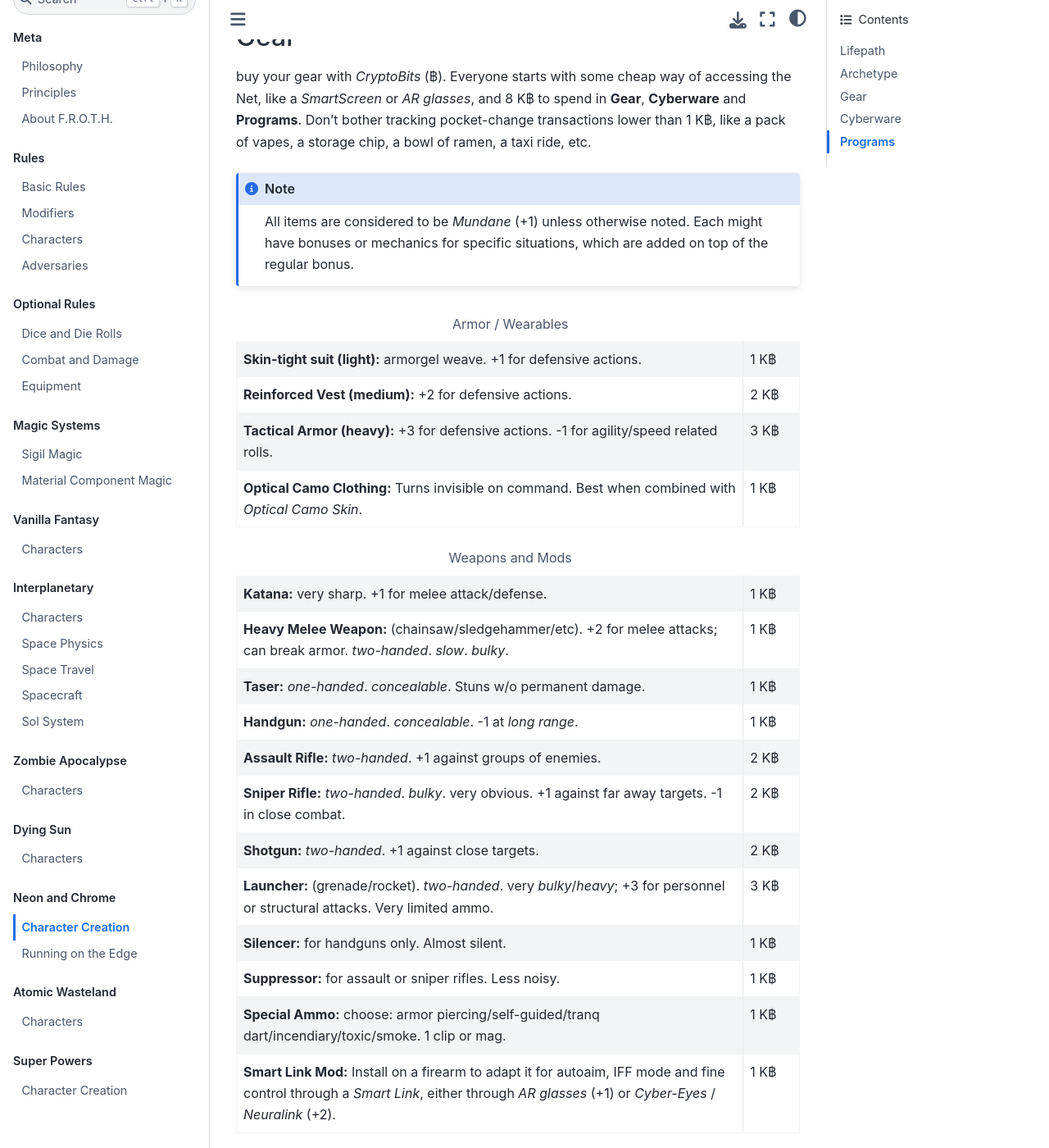
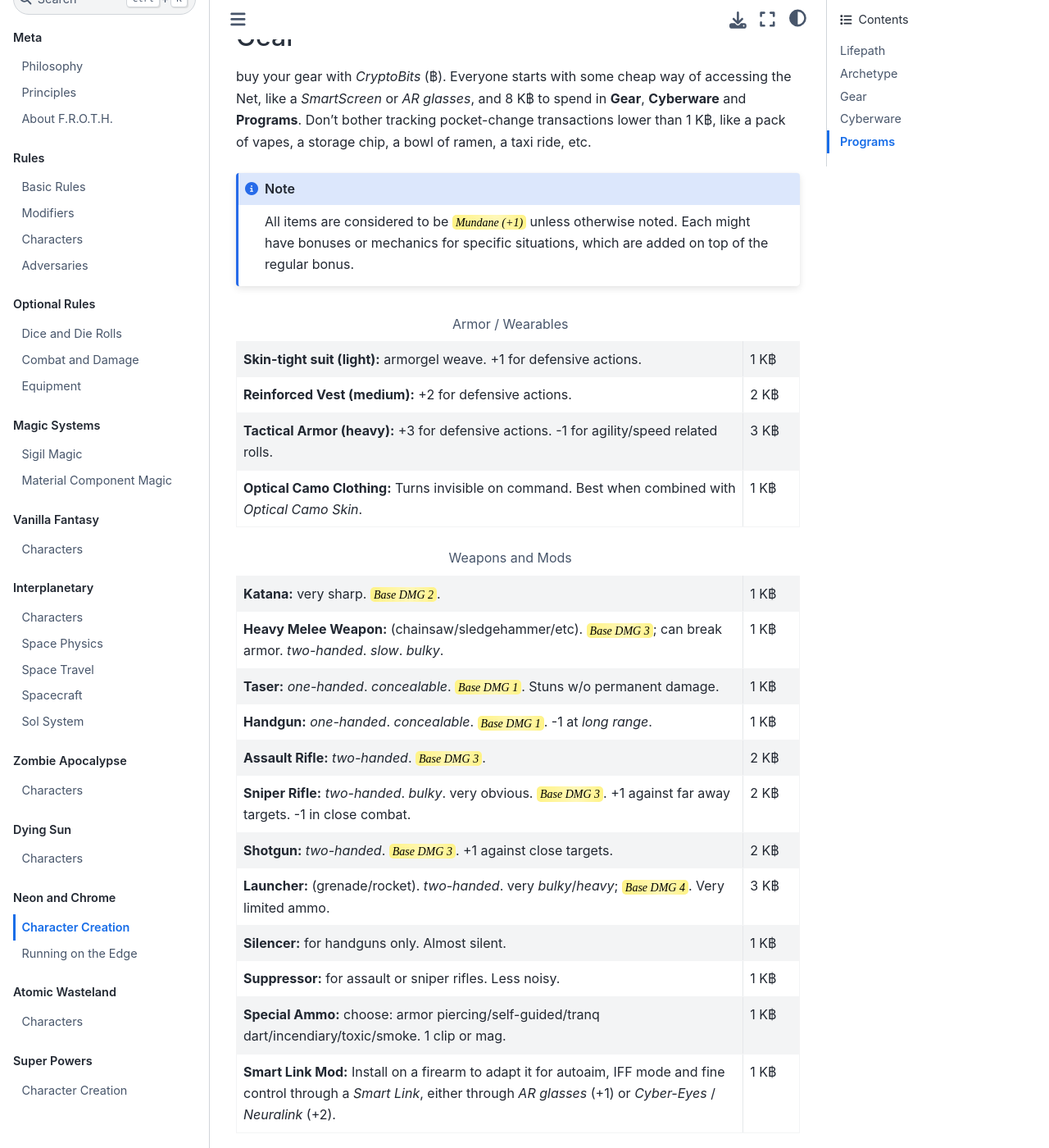
Before and after one commit to TaTooKa/froth, a Sphinx documentation site: the page built from docs/source/pages/worlds/neonandchrome/characters.rst, in a window 1280 px wide and 1400 px high, scrolled down 8870 px. Shown: the whole window at 82% size. Built offline with Sphinx 7.4.7 and the Sphinx Book theme 1.1.4, drawn with Linux system fonts in a browser that asks for light colours; cross-references to code outside the pages are shown as plain code.

Commit message:
add base damage to N&C gear.

```diff
--- a/docs/source/pages/optionalrules/combat.rst
+++ b/docs/source/pages/optionalrules/combat.rst
@@ -4,6 +4,8 @@ Combat and Damage
 .. figure:: /_static/images/rpg-image-11.jpg
 
    art © `Aleksi Briclot <https://www.artstation.com/aleksi>`_
+
+.. _base-damage:
 
 Base Damage
 ===========
--- a/docs/source/pages/worlds/neonandchrome/characters.rst
+++ b/docs/source/pages/worlds/neonandchrome/characters.rst
@@ -357,7 +357,7 @@ buy your gear with *CryptoBits* (฿). Everyone starts with some cheap way of ac
 
 .. note::
 
-   All items are considered to be *Mundane* (+1) unless otherwise noted. Each might have bonuses or mechanics for specific situations, which are added on top of the regular bonus.
+   All items are considered to be ``Mundane (+1)`` unless otherwise noted. Each might have bonuses or mechanics for specific situations, which are added on top of the regular bonus.
 
 .. csv-table:: Armor / Wearables
  :widths: 90, 10
@@ -370,14 +370,14 @@ buy your gear with *CryptoBits* (฿). Everyone starts with some cheap way of ac
 .. csv-table:: Weapons and Mods
  :widths: 90, 10
 
- "**Katana:** very sharp. +1 for melee attack/defense.","1 K฿"
- "**Heavy Melee Weapon:** (chainsaw/sledgehammer/etc). +2 for melee attacks; can break armor. *two-handed*. *slow*. *bulky*. ","1 K฿"
- "**Taser:** *one-handed*. *concealable*. Stuns w/o permanent damage.","1 K฿"
- "**Handgun:** *one-handed*. *concealable*. -1 at *long range*.","1 K฿"
- "**Assault Rifle:** *two-handed*. +1 against groups of enemies.","2 K฿"
- "**Sniper Rifle:** *two-handed*. *bulky*. very obvious. +1 against far away targets. -1 in close combat.","2 K฿"
- "**Shotgun:** *two-handed*. +1 against close targets.","2 K฿"
- "**Launcher:** (grenade/rocket). *two-handed*. very *bulky*/*heavy*; +3 for personnel or structural attacks. Very limited ammo.","3 K฿"
+ "**Katana:** very sharp. :hoverxref:`Base DMG 2 <base-damage>`.","1 K฿"
+ "**Heavy Melee Weapon:** (chainsaw/sledgehammer/etc). :hoverxref:`Base DMG 3 <base-damage>`; can break armor. *two-handed*. *slow*. *bulky*. ","1 K฿"
+ "**Taser:** *one-handed*. *concealable*. :hoverxref:`Base DMG 1 <base-damage>`. Stuns w/o permanent damage.","1 K฿"
+ "**Handgun:** *one-handed*. *concealable*. :hoverxref:`Base DMG 1 <base-damage>`. -1 at *long range*.","1 K฿"
+ "**Assault Rifle:** *two-handed*. :hoverxref:`Base DMG 3 <base-damage>`.","2 K฿"
+ "**Sniper Rifle:** *two-handed*. *bulky*. very obvious. :hoverxref:`Base DMG 3 <base-damage>`. +1 against far away targets. -1 in close combat.","2 K฿"
+ "**Shotgun:** *two-handed*. :hoverxref:`Base DMG 3 <base-damage>`. +1 against close targets.","2 K฿"
+ "**Launcher:** (grenade/rocket). *two-handed*. very *bulky*/*heavy*; :hoverxref:`Base DMG 4 <base-damage>`. Very limited ammo.","3 K฿"
  "**Silencer:** for handguns only. Almost silent.","1 K฿"
  "**Suppressor:** for assault or sniper rifles. Less noisy.","1 K฿"
  "**Special Ammo:** choose: armor piercing/self-guided/tranq dart/incendiary/toxic/smoke. 1 clip or mag.","1 K฿"
@@ -424,7 +424,7 @@ Install **Cyberware** on a *Ripperdoc* shop during :hoverxref:`Downtime <downtim
  "**Cyber-Ears:** Improved hearing, +1 for auditory perception related actions.","1 K฿"
  " ↳ **Echolocation:** “see” through hearing.","1 K฿"
  " ↳ **Bio-stress meter:** voice/biometrics lie detector.","1 K฿"
- "**Retractable Blades:** nails/claws. +2 for melee attacks.","1 K฿"
+ "**Retractable Blades:** nails/claws. +2 for melee attacks. :hoverxref:`Base DMG 2 <base-damage>`.","1 K฿"
 
 
 Programs
```
